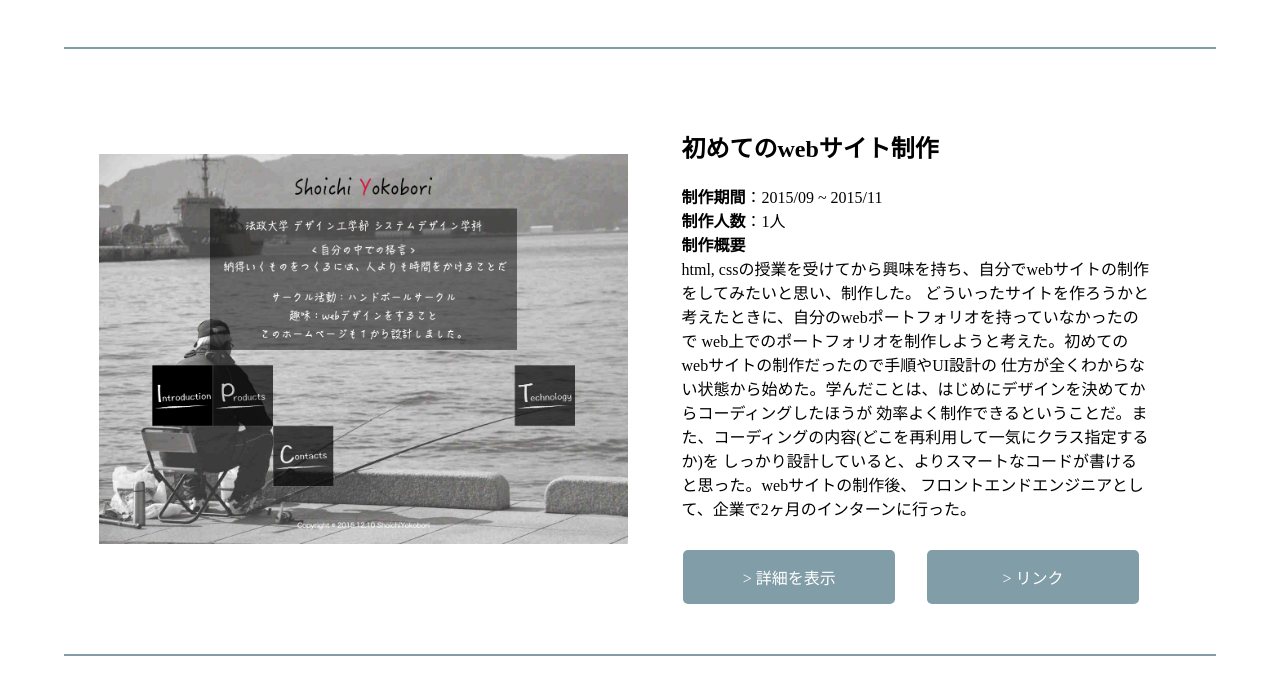
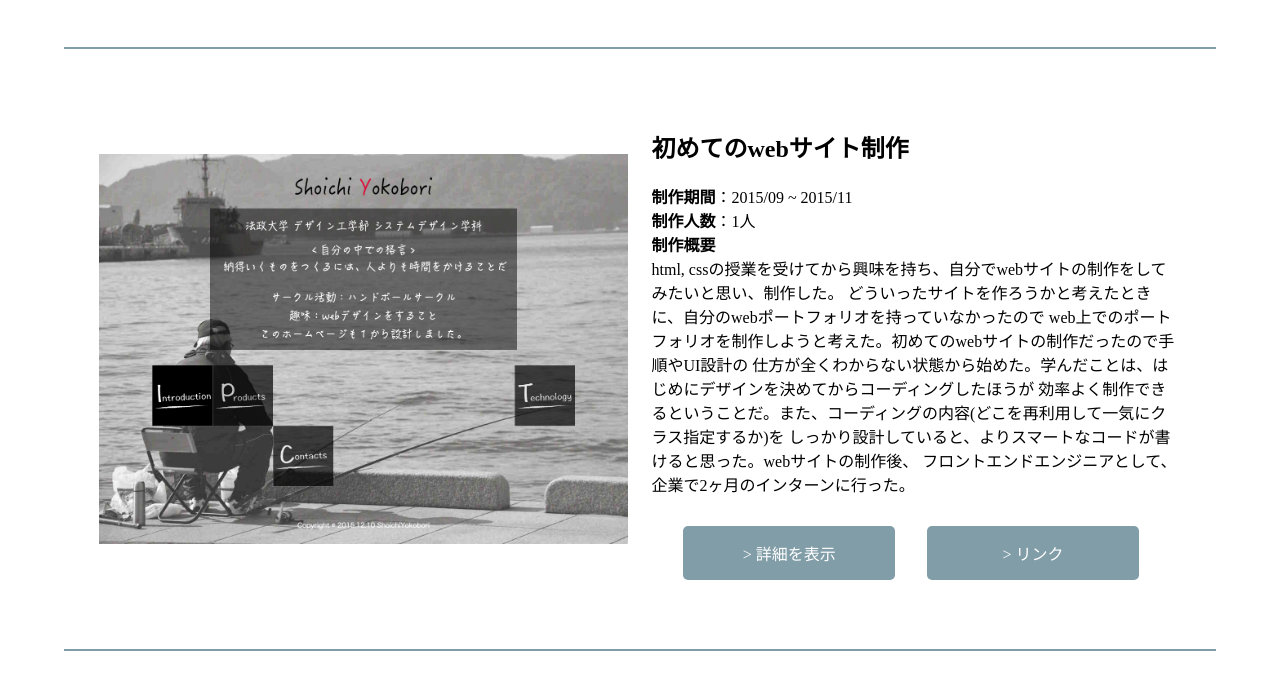
Before and after one commit to shiiiiiiiii1/WebsiteFirst, a plain HTML site: page web-all.html in a window 1280 px wide. Shown: the part 1001-1699 px from the top of the page. Drawn offline with nearby package versions, Linux system fonts and the light colour scheme.

Commit message:
delete .DS_Store

```diff
--- a/scss/_sub-intro.scss
+++ b/scss/_sub-intro.scss
@@ -79,10 +79,7 @@
   .main-topic-introduction {
     width: 46%;
     h2 {
-      padding: 10px 30px 0 30px;
-    }
-    .main-topic-introduction-text {
-      padding: 0 30px;
+      padding: 10px 0 0;
     }
   }
 }
```
Also changed, not shown: css/main.css, 2 other files.
